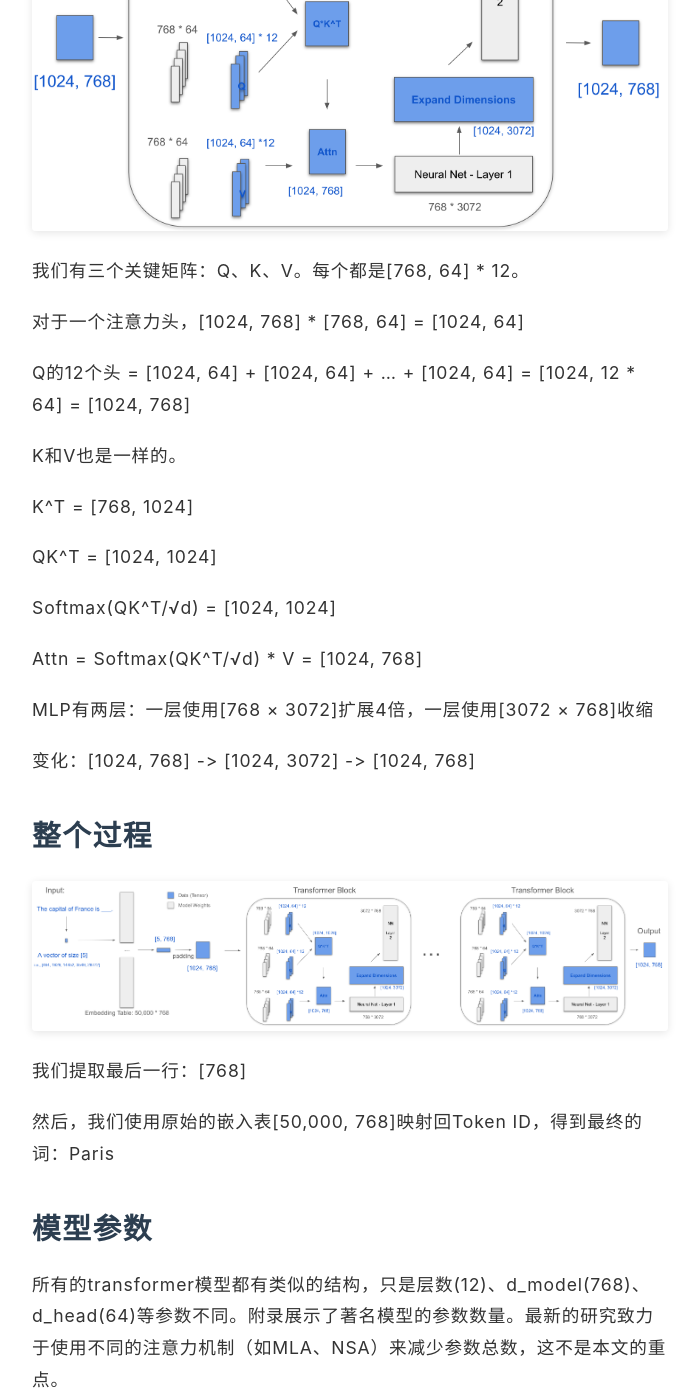
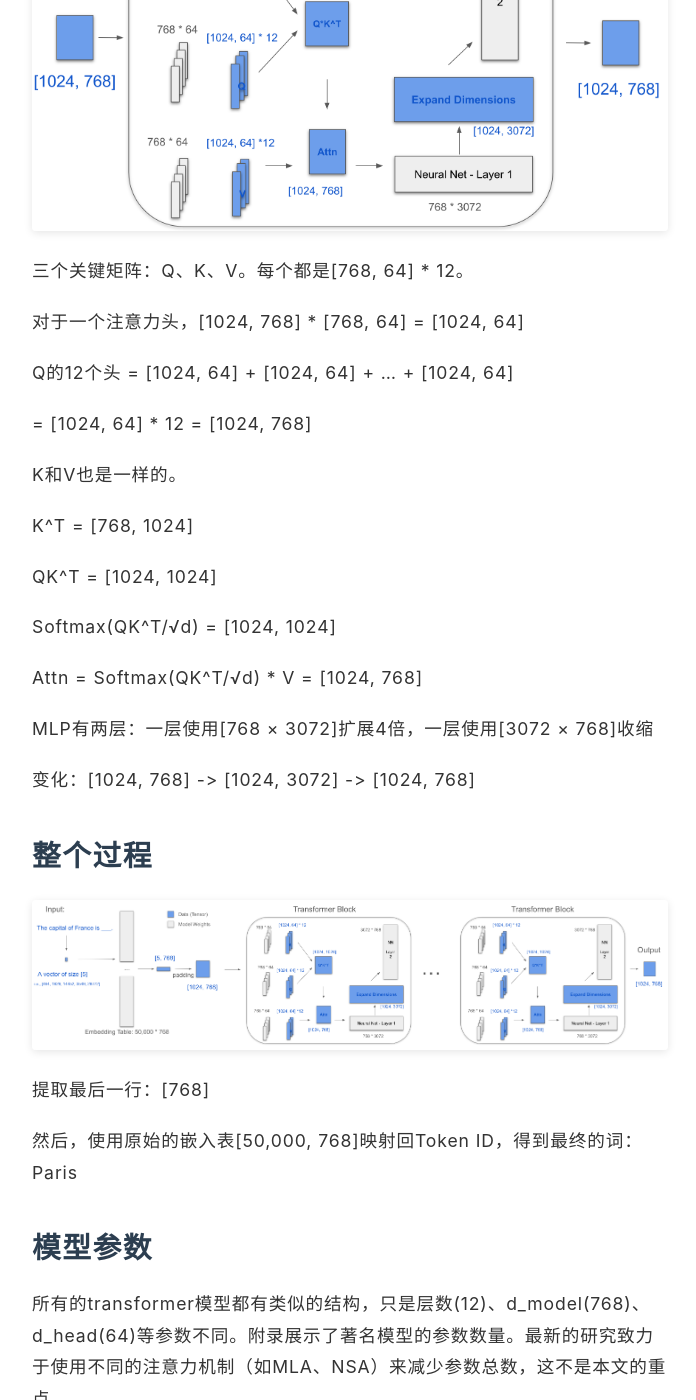
Before and after one commit to wjhhking/jinspire.dev, a Jekyll site: the page built from _posts/2025-02-18-visual-of-tensor-zh.md, in a window 1280 px wide and 1400 px high, scrolled down 2818 px. Shown: the whole window, without its empty margins (290-986 px from the left). Built offline with Jekyll 4.4.1, drawn with Linux system fonts in a browser that asks for light colours; some of the changed text lies outside the part shown.

Commit message:
some minor refine

```diff
--- a/_posts/2025-02-18-visual-of-tensor-zh.md
+++ b/_posts/2025-02-18-visual-of-tensor-zh.md
@@ -45,17 +45,19 @@
 
 -> 这样我们得到了一个[5, 768]矩阵！
 
-我们将其填充（附加一些0）到长度1024，现在变成了[1024, 768]。
+填充（附加一些0）到长度1024，现在变成了[1024, 768]。
 
 # Transformer块
 
 ![transformer_block]({{ '/assets/images/posts/transformer_block.png' | relative_url }})
 
-我们有三个关键矩阵：Q、K、V。每个都是[768, 64] * 12。
+三个关键矩阵：Q、K、V。每个都是[768, 64] * 12。
 
 对于一个注意力头，[1024, 768] * [768, 64] = [1024, 64]
 
-Q的12个头 = [1024, 64] + [1024, 64] + ... + [1024, 64] = [1024, 12 * 64] = [1024, 768]
+Q的12个头 = [1024, 64] + [1024, 64] + ... + [1024, 64]
+
+= [1024, 64] * 12 = [1024, 768]
 
 K和V也是一样的。
 
@@ -75,9 +77,9 @@
 
 ![transformer_tensors]({{ '/assets/images/posts/transformer_tensors.png' | relative_url }})
 
-我们提取最后一行：[768]
+提取最后一行：[768]
 
-然后，我们使用原始的嵌入表[50,000, 768]映射回Token ID，得到最终的词：Paris
+然后，使用原始的嵌入表[50,000, 768]映射回Token ID，得到最终的词：Paris
 
 # 模型参数
 
```
Also changed, not shown: _posts/2025-02-18-visual-of-tensor.md (+7 -5 lines).
